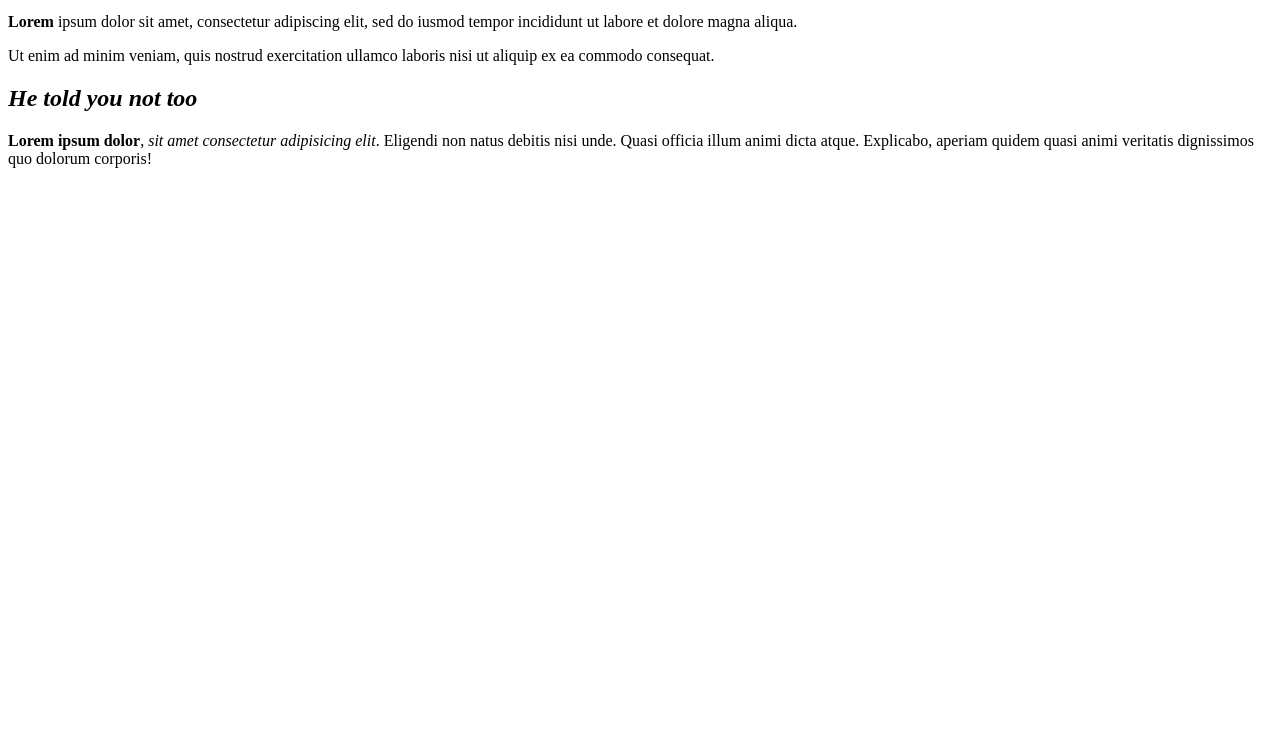
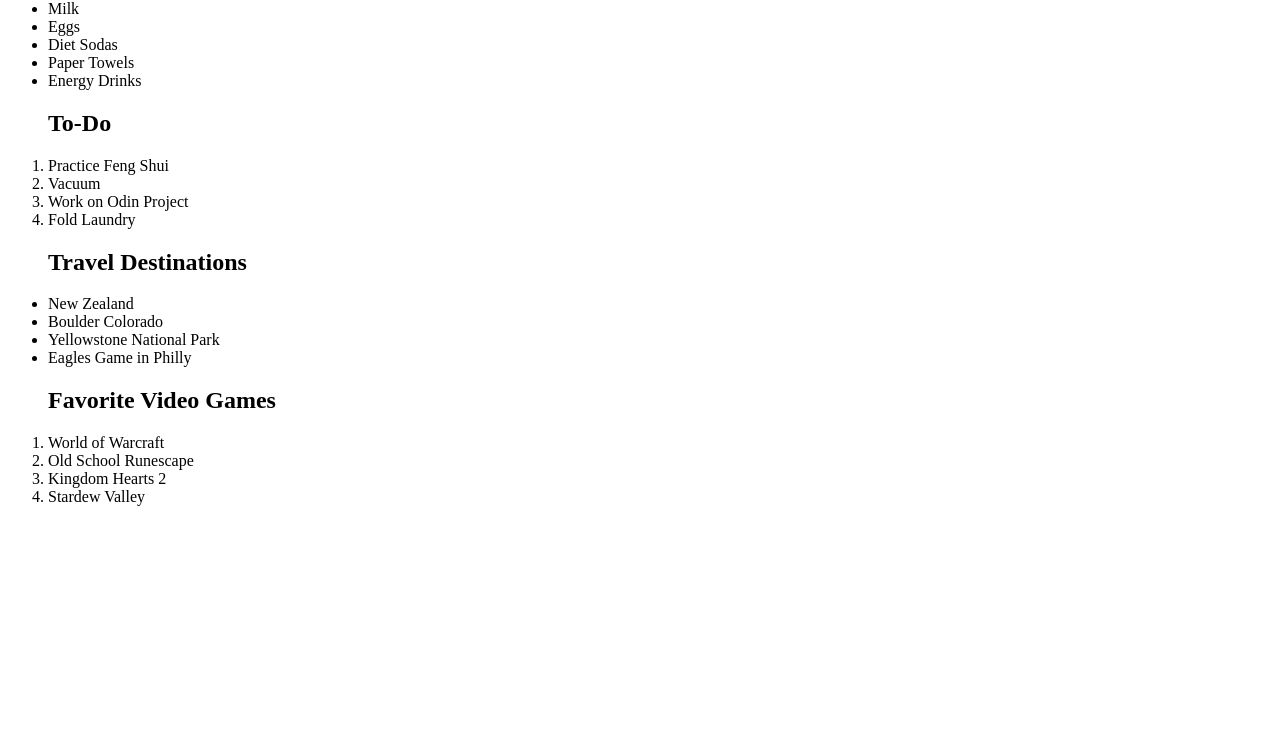
Before and after one commit to We-Splashin/html-boilerplate, a plain HTML site: page index.html in a window 1280 px wide. Shown: the part 67-800 px from the top of the page. Drawn offline with Linux system fonts and the light colour scheme.

Commit message:
list exercise

```diff
--- a/index.html
+++ b/index.html
@@ -5,27 +5,30 @@
     <title>Welcome</title>
 </head>
 <body>
-    <h1>Dont read the Latin!</h1>
-
-    <!--Strong makes the text bold-->
-
-    <p><strong>Lorem</strong> ipsum dolor sit amet,
-    consectetur adipiscing elit, sed do
-    iusmod tempor incididunt ut labore et
-    dolore magna aliqua. </p>
-
-    <p>Ut enim ad minim veniam, quis
-    nostrud exercitation ullamco laboris
-    nisi ut aliquip ex ea commodo consequat.
-    </p>
-
-    <!-- em is for emphasis, it makes the text italic -->
-     <!-- <b> and <i> work for bold and italics but they don't play with screen readers -->
-        <!-- Do not use them for this reason-->
-    <h2><em>He told you not too</em></h2>
-
-    <p>
-        <strong>Lorem ipsum dolor</strong>, <em>sit amet consectetur adipisicing elit</em>. Eligendi non natus debitis nisi unde. Quasi officia illum animi dicta atque. Explicabo, aperiam quidem quasi animi veritatis dignissimos quo dolorum corporis!
-    </p>
+    <ul><h2>Shopping List</h2>
+        <li>Milk</li>
+        <li>Eggs</li>
+        <li>Diet Sodas</li>
+        <li>Paper Towels</li>
+        <li>Energy Drinks</li>
+    </ul>
+    <ol><h2>To-Do</h2>
+        <li>Practice Feng Shui</li>
+        <li>Vacuum</li>
+        <li>Work on Odin Project</li>
+        <li>Fold Laundry</li>
+    </ol>
+    <ul><h2>Travel Destinations</h2>
+        <li>New Zealand</li>
+        <li>Boulder Colorado</li>
+        <li>Yellowstone National Park</li>
+        <li>Eagles Game in Philly</li>
+    </ul>
+    <ol><h2>Favorite Video Games</h2>
+        <li>World of Warcraft</li>
+        <li>Old School Runescape</li>
+        <li>Kingdom Hearts 2</li>
+        <li>Stardew Valley</li>
+    </ol>
 </body>
 </html>
```
